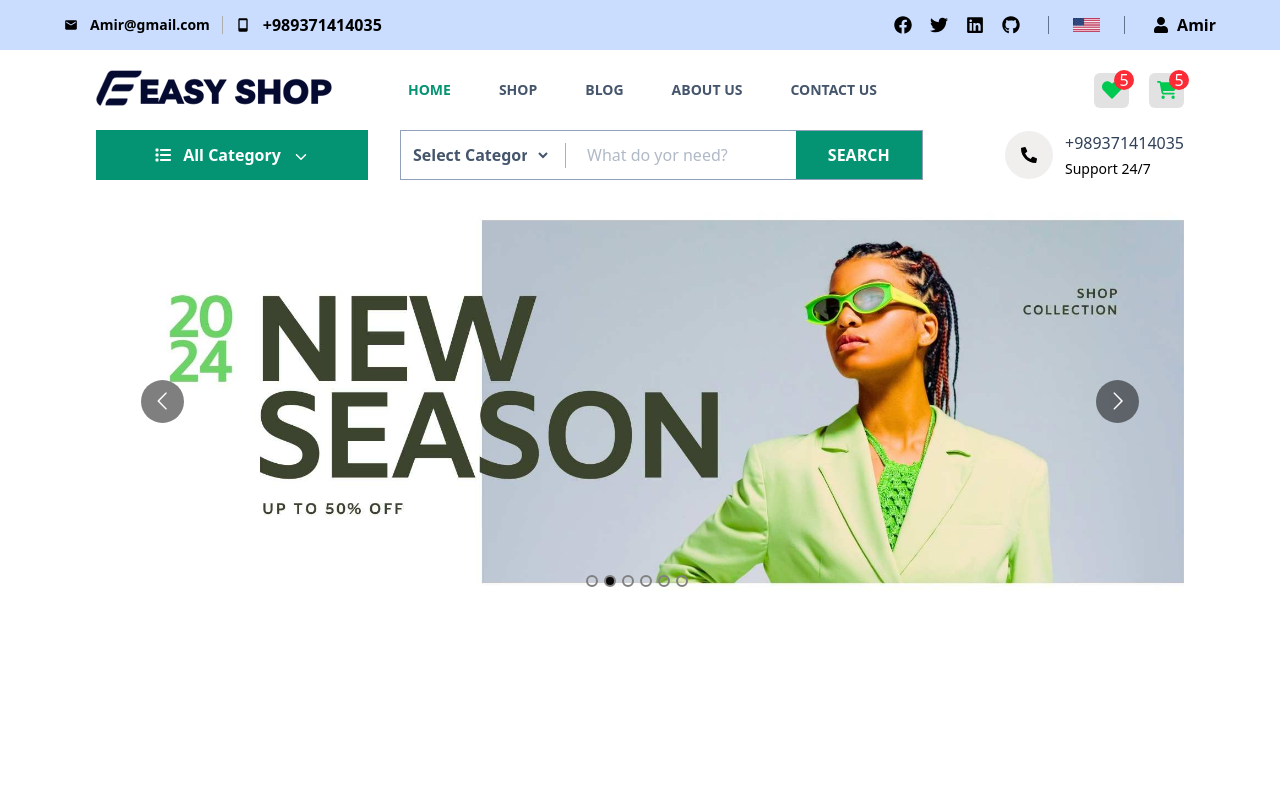
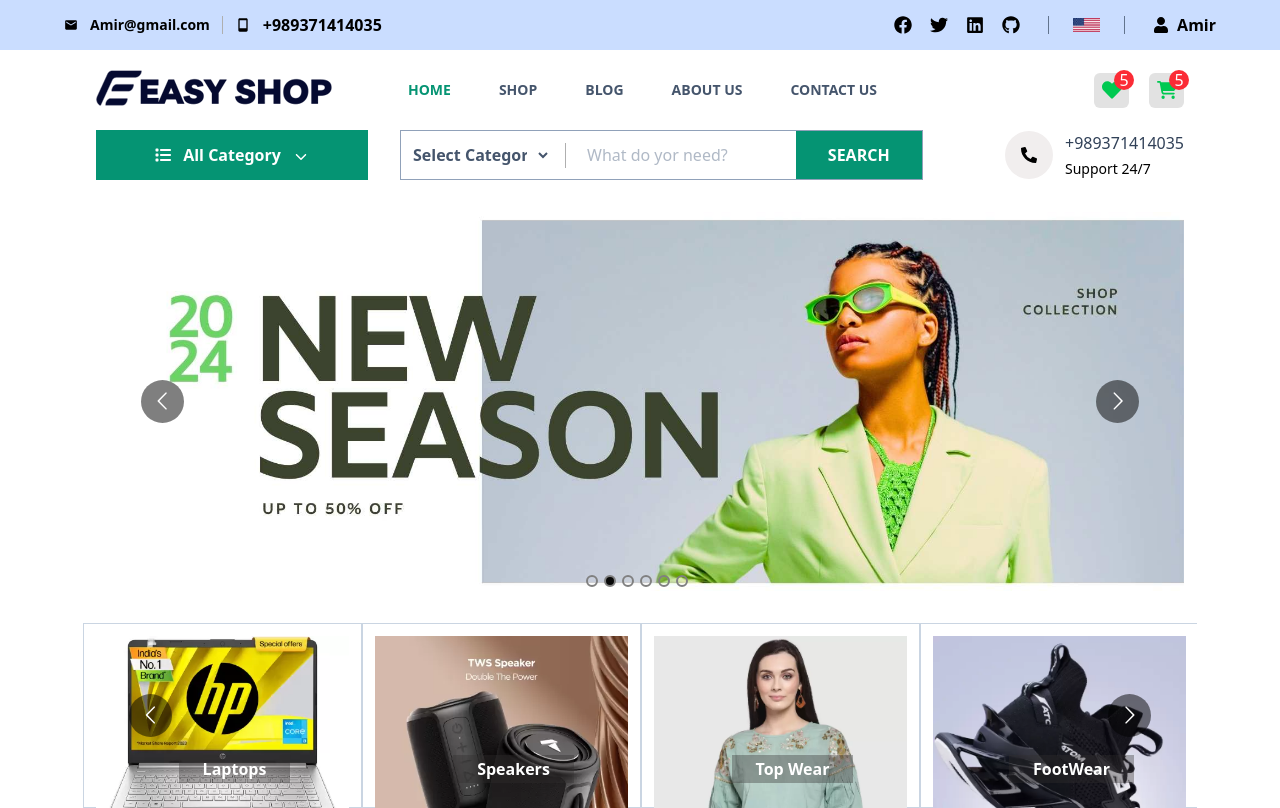
Before and after one commit to amir-booki1279/ecommers-react, a React (Vite) app: page / in a window 1280 px wide. Built offline with nearby package versions, Linux system fonts and the light colour scheme.

Commit message:
finish Category Slider  Section

```diff
--- /dev/null
+++ b/src/components/home/Category.jsx
@@ -0,0 +1,74 @@
+import "react";
+import Carousel from "react-multi-carousel";
+import { Link } from "react-router-dom";
+import "react-multi-carousel/lib/styles.css";
+
+const Slider = Carousel?.default || Carousel;
+
+const Category = () => {
+  const categories = [
+    "Mobiles",
+    "Laptops",
+    "Speakers",
+    "Top Wear",
+    "FootWear",
+    "Watches",
+    "Home Decor",
+    "Smart Watches",
+  ];
+  const responsive = {
+    superLargeDesktop: {
+      breakpoint: { max: 4000, min: 3000 },
+      items: 6,
+    },
+    desktop: {
+      breakpoint: { max: 3000, min: 102 },
+      items: 6,
+    },
+    tablet: {
+      breakpoint: { max: 1024, min: 464 },
+      items: 4,
+    },
+    mdTablet: {
+      breakpoint: { max: 991, min: 464 },
+      items: 4,
+    },
+    mobile: {
+      breakpoint: { max: 464, min: 0 },
+      items: 3,
+    },
+    smMobile: {
+      breakpoint: { max: 640, min: 464 },
+      items: 2,
+    },
+    xsMobile: {
+      breakpoint: { max: 440, min: 464 },
+      items: 1,
+    },
+  };
+
+  return (
+    <div className="w-[87%] mx-auto relative">
+      <Slider
+        autoPlay={true}
+        infinite={true}
+        arrows={true}
+        responsive={responsive}
+        transitionDuration = {500}
+      >
+        {categories.map((c, i) => (
+          <Link to={'#'}  key={i} className="h-46.25 border border-slate-300 block">
+            <div className="w-fulll h-full relative p-3">
+                <img src={`/frontend/images/products/${i+1}.webp`} alt="" />
+                <div className="absolute bottom-6 mx-auto w-full font-bold mask-linear-from-100% flex justify-center items-center">
+                    <span className="py-0.5 px-6 bg-[#3330305d] text-white">{c}</span>
+                </div>
+            </div>
+          </Link>
+        ))}
+      </Slider>
+    </div>
+  );
+};
+
+export default Category;
--- a/src/pages/Main/Home.jsx
+++ b/src/pages/Main/Home.jsx
@@ -1,10 +1,12 @@
 import  'react';
 import Banner from '../../components/home/Banner';
+import Category from '../../components/home/Category';
 
 const Home = () => {
     return (
         <div>
             <Banner/>
+            <Category/>
         </div>
     );
 };
```
